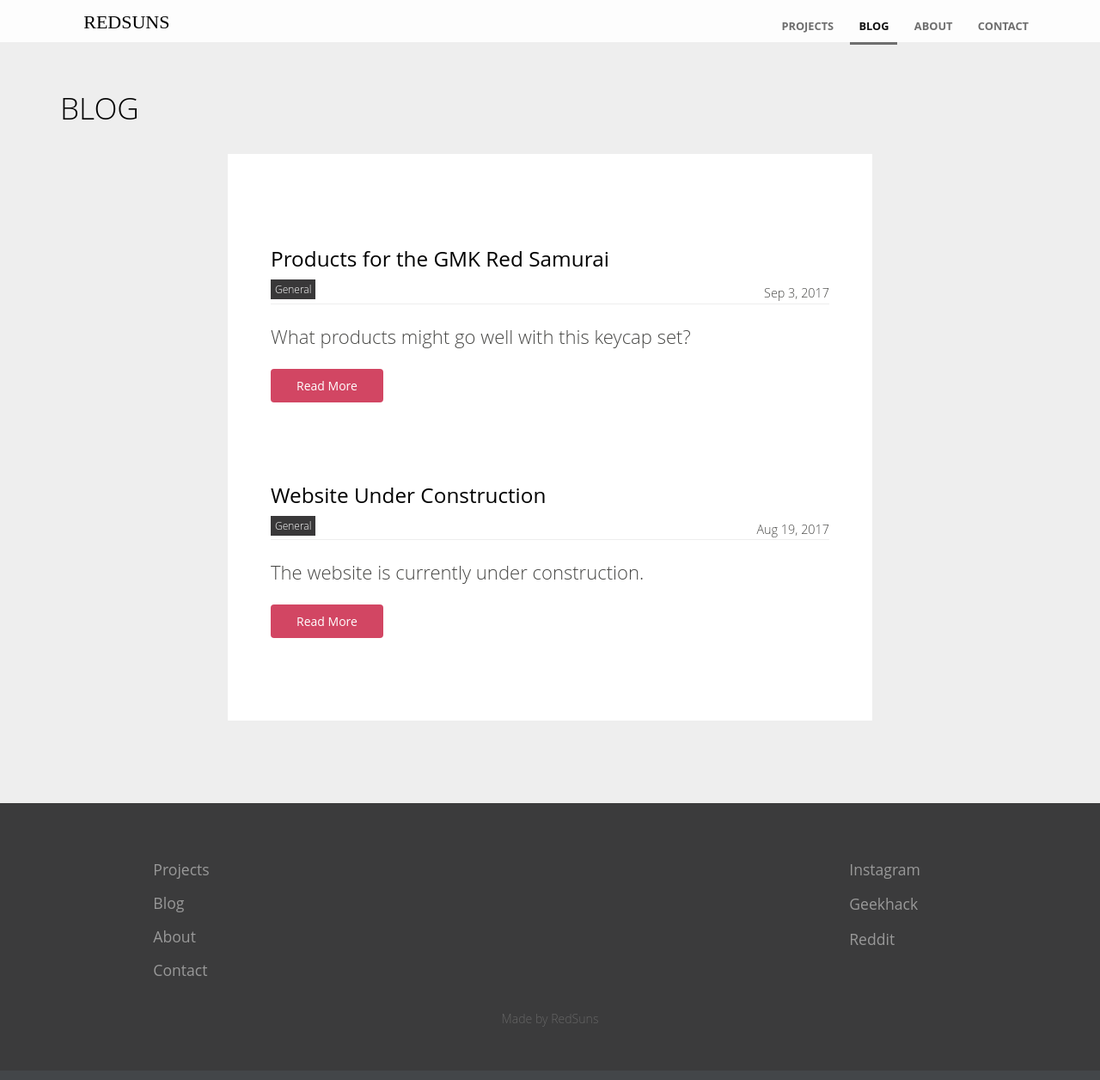
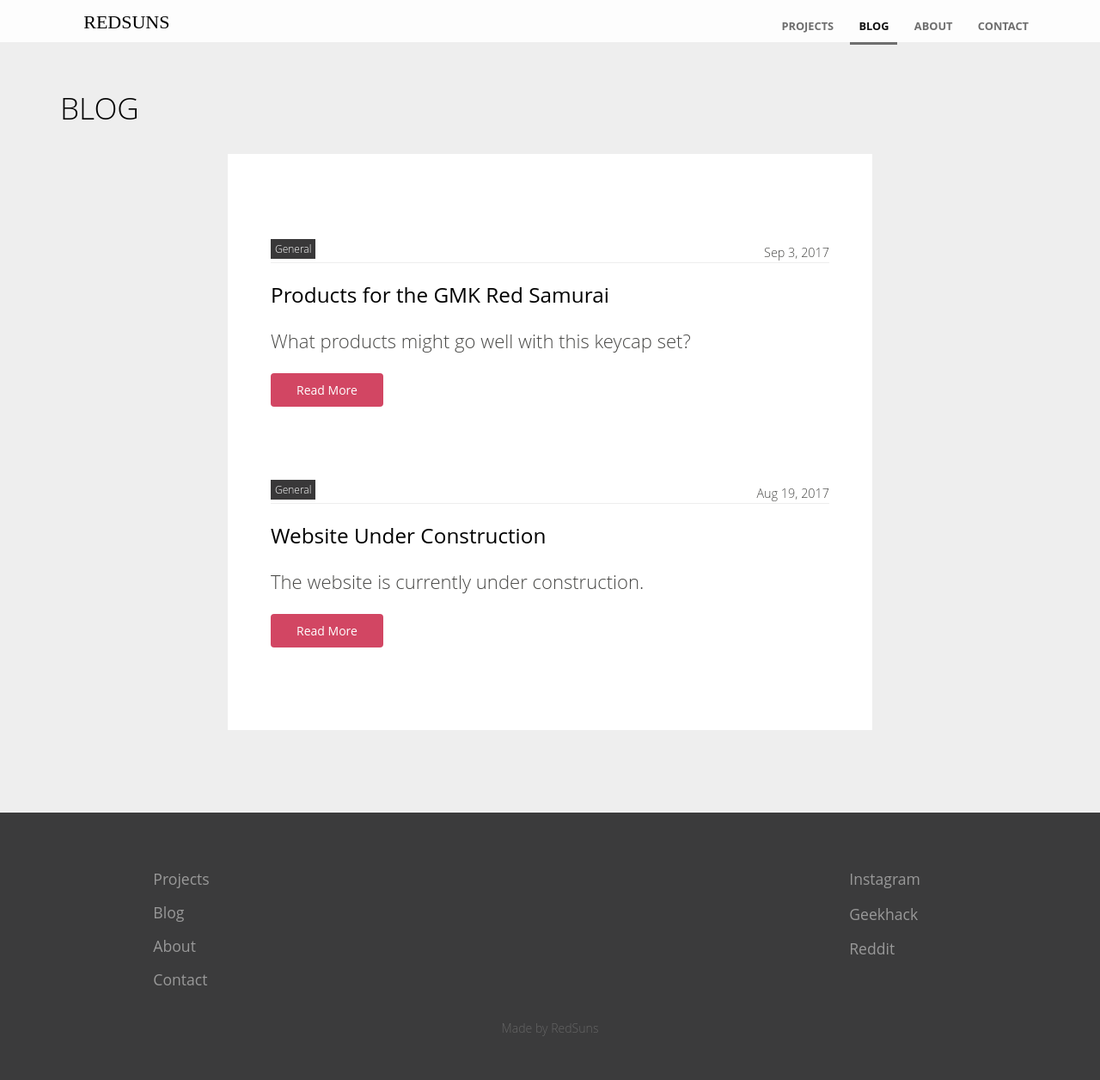
Before and after one commit to RedSunsRMK/redsunsrmk.github.io, a Jekyll site: the page built from blog/index.html, in a window 1280 px wide and 1256 px high. Shown: the whole window at 86% size. Built offline with Jekyll 4.4.1, drawn with Linux system fonts in a browser that asks for light colours; the list of posts is cut into pages by our own code.

Commit message:
Update list-posts.html

```diff
--- a/_includes/list-posts.html
+++ b/_includes/list-posts.html
@@ -1,7 +1,8 @@
 {% for post in include.posts %}
 	<li class="blog-post">
+
+		{% include post-title.html post=post %}
 		<h3><a href="{% include relative-src.html src=post.url %}">{{ post.title }}</a></h3>
-		{% include post-title.html post=post %}
 		<div class="post-content">
 			{{ post.excerpt }}
 			<div class="button"><a href="{% include relative-src.html src=post.url %}">Read More</a></div>
```
